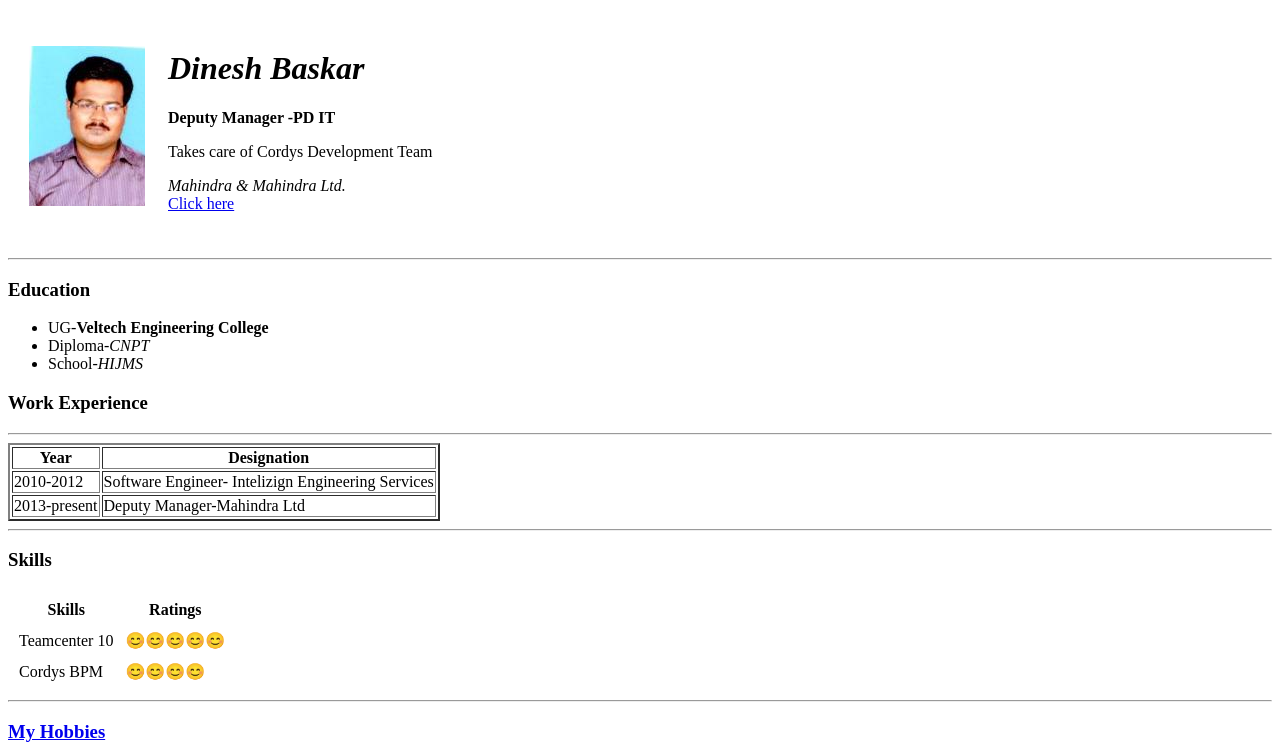
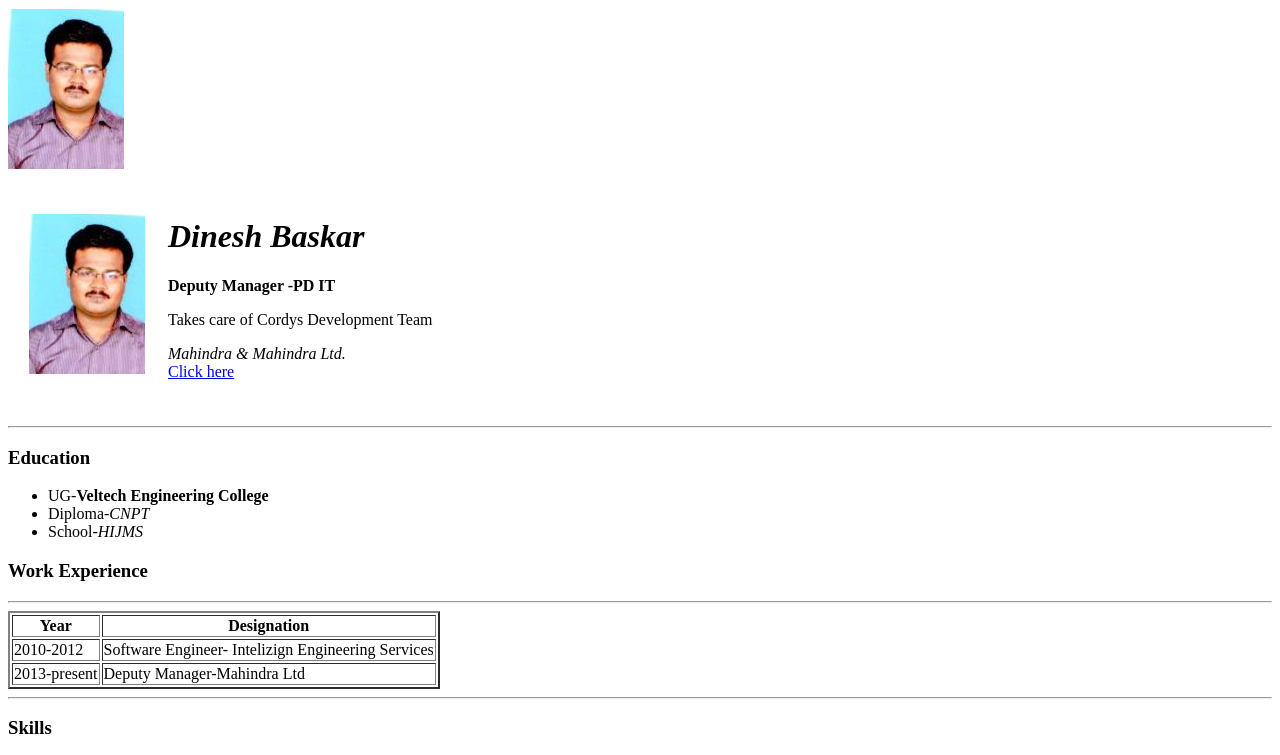
Before and after one commit to btechdinesh/htmldevelopment, a plain HTML site: page index.html in a window 1280 px wide. Shown: the top 755 px of the page. Drawn offline with Linux system fonts and the light colour scheme.

Commit message:
Update index.html

```diff
--- a/index.html
+++ b/index.html
@@ -9,6 +9,7 @@
   <table cellspacing="20">
     <tr>
       <td><img src="htmldevelopment/My Photo.jpg" alt="Photo"></td>
+       <img src="My Photo.jpg">
       <td><h1><em>Dinesh Baskar</em></h1>
       <p><strong>Deputy Manager -PD IT</strong></p>
       <p>Takes care of Cordys Development Team</p>
```
